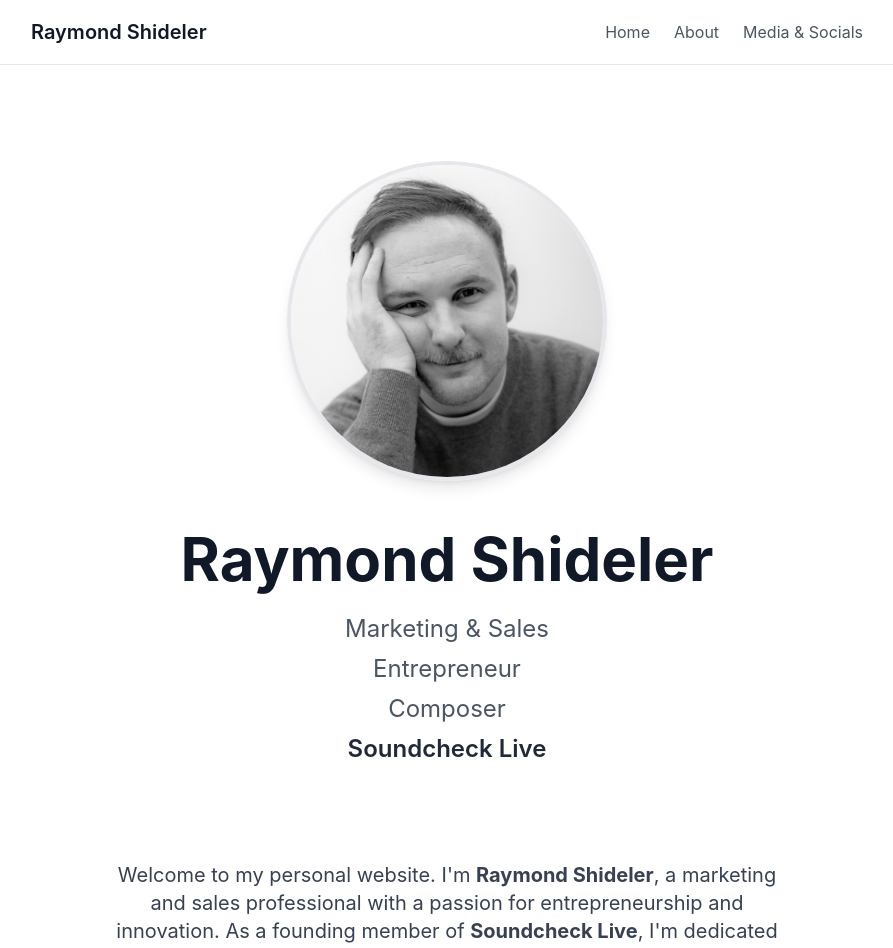
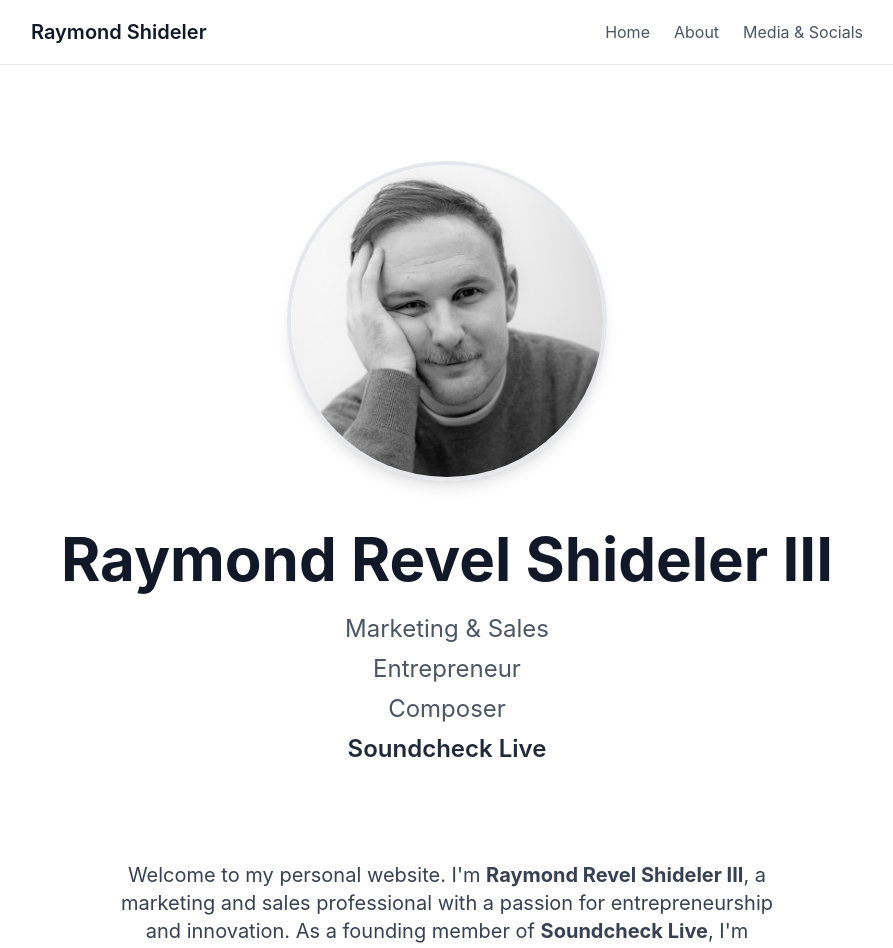
Before and after one commit to raymond-revel/-raymond-shideler-website, a Next.js app: page / in a window 1280 px wide. Shown: the top 948 px of the page, without its empty margins (193-1086 px from the left). Built offline with nearby package versions, Linux system fonts and the light colour scheme.

Commit message:
Update homepage name to Raymond Revel Shideler III

```diff
--- a/app/page.tsx
+++ b/app/page.tsx
@@ -53,7 +53,7 @@ export default function Home() {
           </div>
 
           <h1 className="text-4xl sm:text-5xl lg:text-6xl font-bold text-gray-900 dark:text-gray-100 mb-4 sm:mb-6">
-            Raymond Shideler
+            Raymond Revel Shideler III
           </h1>
 
           <div className="text-lg sm:text-xl lg:text-2xl text-gray-600 dark:text-gray-400 mb-8 sm:mb-12 space-y-2">
@@ -65,7 +65,7 @@ export default function Home() {
 
           <div className="max-w-2xl mt-8 sm:mt-12">
             <p className="text-lg sm:text-xl text-gray-700 dark:text-gray-300 leading-relaxed">
-              Welcome to my personal website. I'm <strong>Raymond Shideler</strong>, a marketing and sales professional with a passion for entrepreneurship and innovation.
+              Welcome to my personal website. I'm <strong>Raymond Revel Shideler III</strong>, a marketing and sales professional with a passion for entrepreneurship and innovation.
               As a founding member of <strong>Soundcheck Live</strong>, I'm dedicated to building successful businesses and driving growth through strategic marketing and sales initiatives.
             </p>
             <p className="text-lg sm:text-xl text-gray-700 dark:text-gray-300 leading-relaxed mt-4">
```
